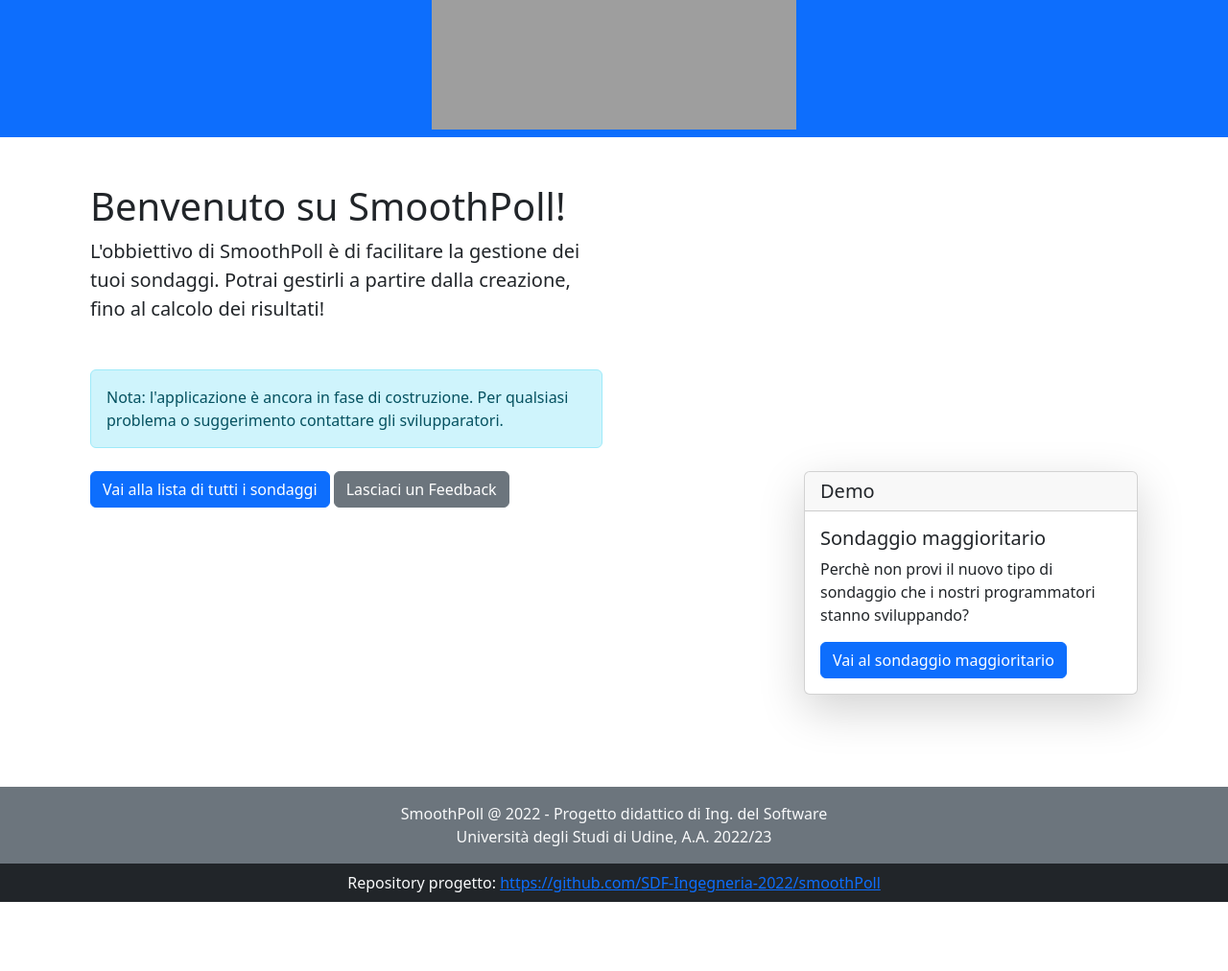
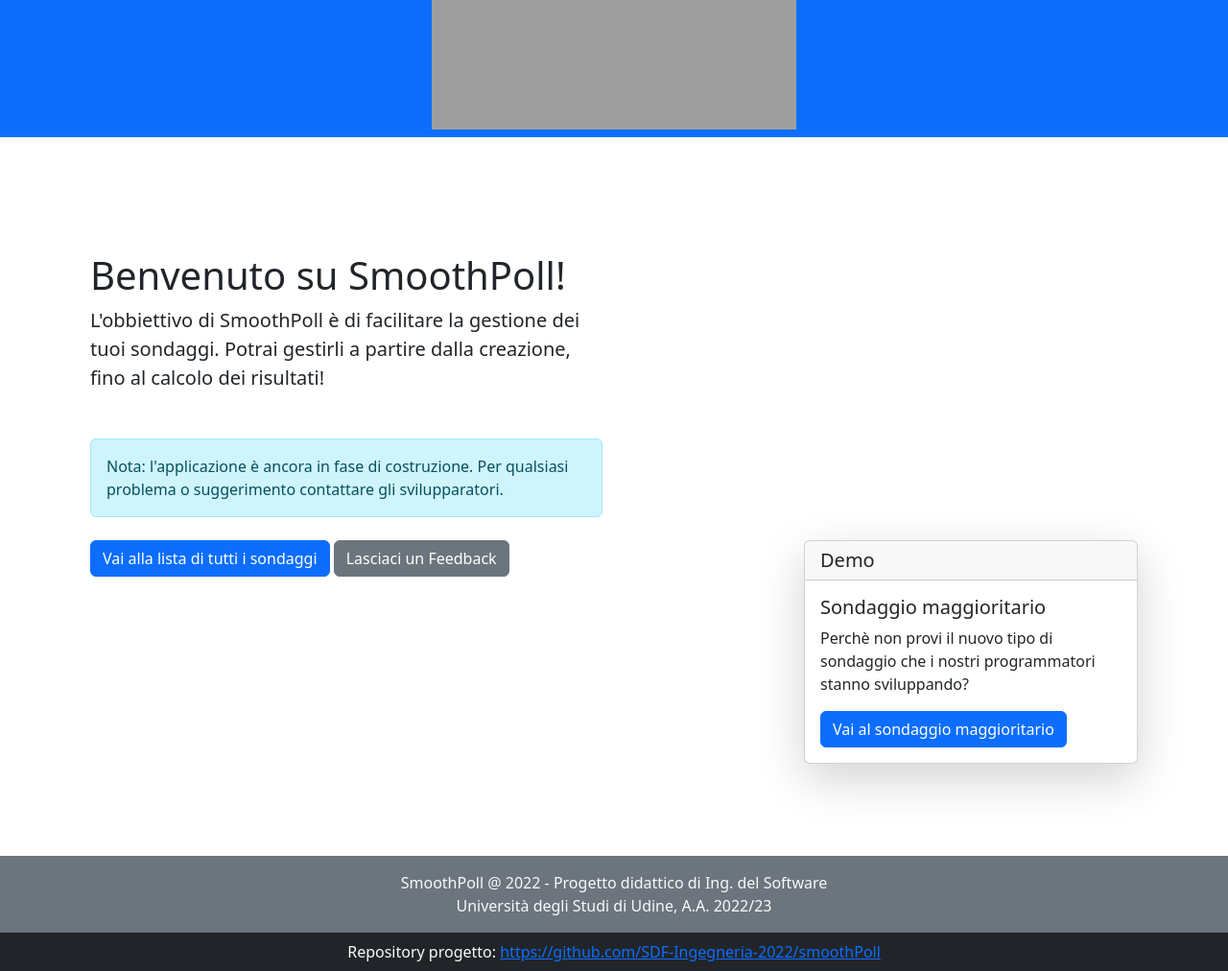
Before and after one commit to SDF-Ingegneria-2022/smoothPoll, a Django app: page / in a window 1280 px wide. Shown: the part 166-1178 px from the top of the page at 96% size. Before the commit the page ends 1106 px from the top, so only its background shows below. Run offline with Django 4.2, Linux system fonts and the light colour scheme; parts of the project's set-up code (start-up, migrations or seed data) failed here and were passed over; some libraries are stand-ins or nearby versions; grey boxes are pictures that could not be loaded.

Commit message:
feature: added margin

```diff
--- a/templates/global/home.html
+++ b/templates/global/home.html
@@ -4,8 +4,8 @@
 
 {% block content %}
     <div class="container">
-        <div class="row">
-            <div class="col-12">
+        <div class="row mt-4">
+            <div class="col-12 mt-5">
                 <h1>Benvenuto su SmoothPoll!</h1>
             </div>
         </div>
```
